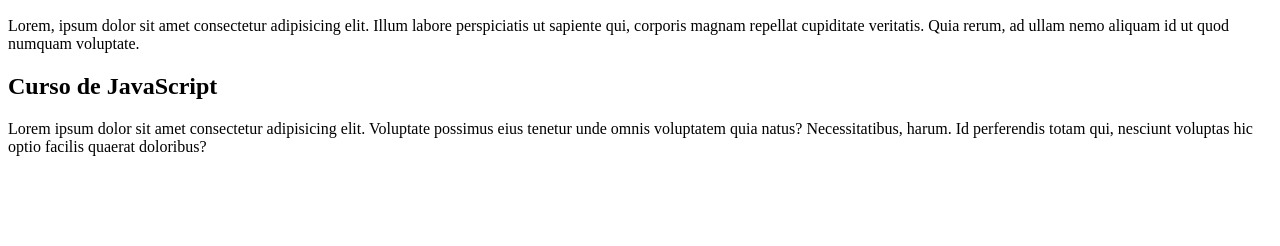
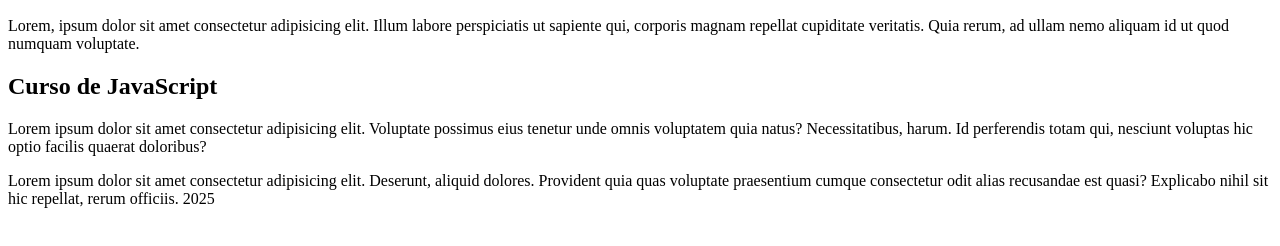
Before and after one commit to nuglework/meu_projeto_teste, a plain HTML site: page index.html in a window 1280 px wide. Shown: the part 110-356 px from the top of the page. Drawn offline with Linux system fonts and the light colour scheme.

Commit message:
refiz-conteúdo

```diff
--- a/index.html
+++ b/index.html
@@ -18,6 +18,10 @@
             <h2>Curso de JavaScript</h2>
             <p>Lorem ipsum dolor sit amet consectetur adipisicing elit. Voluptate possimus eius tenetur unde omnis voluptatem quia natus? Necessitatibus, harum. Id perferendis totam qui, nesciunt voluptas hic optio facilis quaerat doloribus?</p>
         </article>
+        <article>
+            Lorem ipsum dolor sit amet consectetur adipisicing elit. Deserunt, aliquid dolores. Provident quia quas voluptate praesentium cumque consectetur odit alias recusandae est quasi? Explicabo nihil sit hic repellat, rerum officiis.
+            2025
+        </article>
     </main>
 </body>
 </html>
```
